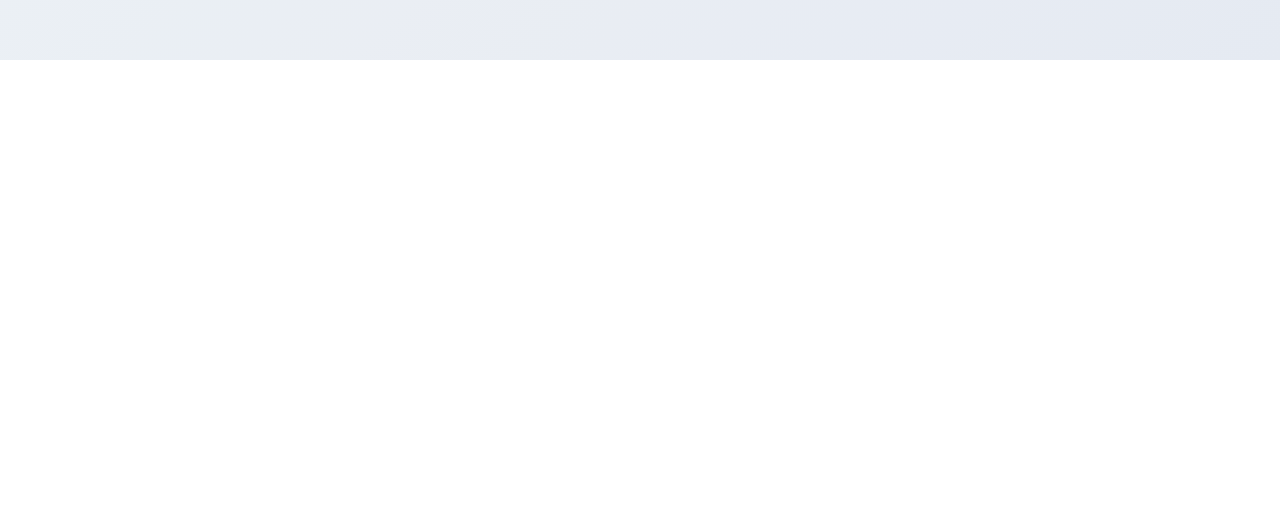
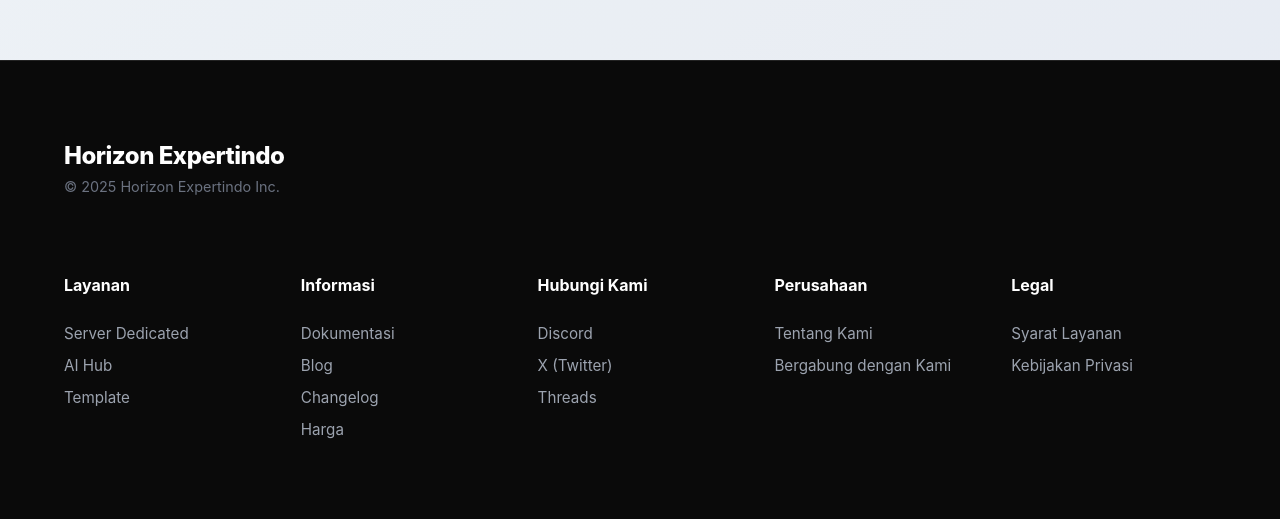
Before and after one commit to die-dart/k3-horizon, a plain HTML site: page index.html in a window 1280 px wide. Shown: the part 2847-3366 px from the top of the page. Before the commit the page ends 2907 px from the top, so only its background shows below. Drawn offline with Linux system fonts and the light colour scheme.

Commit message:
feat: Add a new footer section with branding, navigation, and responsive styling.

```diff
--- a/index.html
+++ b/index.html
@@ -368,6 +368,69 @@
             </div>
         </div>
     </section>
+    <!-- Footer Section -->
+    <footer class="site-footer">
+        <div class="footer-container">
+            <!-- Branding Area -->
+            <div class="footer-brand">
+                <h2 class="footer-logo">Horizon Expertindo</h2>
+                <p class="copyright-text">© 2025 Horizon Expertindo Inc.</p>
+            </div>
+
+            <!-- Navigation Grid -->
+            <div class="footer-grid">
+                <!-- Column 1 -->
+                <div class="footer-column">
+                    <h3 class="footer-header">Layanan</h3>
+                    <ul class="footer-links">
+                        <li><a href="#">Server Dedicated</a></li>
+                        <li><a href="#">AI Hub</a></li>
+                        <li><a href="#">Template</a></li>
+                    </ul>
+                </div>
+
+                <!-- Column 2 -->
+                <div class="footer-column">
+                    <h3 class="footer-header">Informasi</h3>
+                    <ul class="footer-links">
+                        <li><a href="#">Dokumentasi</a></li>
+                        <li><a href="#">Blog</a></li>
+                        <li><a href="#">Changelog</a></li>
+                        <li><a href="#">Harga</a></li>
+                    </ul>
+                </div>
+
+                <!-- Column 3 -->
+                <div class="footer-column">
+                    <h3 class="footer-header">Hubungi Kami</h3>
+                    <ul class="footer-links">
+                        <li><a href="#">Discord</a></li>
+                        <li><a href="#">X (Twitter)</a></li>
+                        <li><a href="#">Threads</a></li>
+                    </ul>
+                </div>
+
+                <!-- Column 4 -->
+                <div class="footer-column">
+                    <h3 class="footer-header">Perusahaan</h3>
+                    <ul class="footer-links">
+                        <li><a href="#">Tentang Kami</a></li>
+                        <li><a href="#">Bergabung dengan Kami</a></li>
+                    </ul>
+                </div>
+
+                <!-- Column 5 -->
+                <div class="footer-column">
+                    <h3 class="footer-header">Legal</h3>
+                    <ul class="footer-links">
+                        <li><a href="#">Syarat Layanan</a></li>
+                        <li><a href="#">Kebijakan Privasi</a></li>
+                    </ul>
+                </div>
+            </div>
+        </div>
+    </footer>
+
     <script src="script.js"></script>
 </body>
 
--- a/style.css
+++ b/style.css
@@ -940,3 +940,114 @@ body.dark-mode .program-card {
     transform: translateY(-8px) rotate(-45deg);
   }
 }
+
+/* --- Footer Section --- */
+.site-footer {
+  background-color: #0A0A0A;
+  color: #9CA3AF;
+  padding: 80px 0;
+  border-top: 1px solid rgba(255, 255, 255, 0.1);
+  width: 100%;
+}
+
+.footer-container {
+  max-width: 1200px;
+  margin: 0 auto;
+  padding: 0 1.5rem;
+  display: flex;
+  flex-direction: column;
+  gap: 3rem;
+}
+
+/* Branding Area */
+.footer-brand {
+  margin-bottom: 2rem;
+}
+
+.footer-logo {
+  font-size: 1.5rem;
+  font-weight: 800;
+  color: white;
+  margin-bottom: 0.5rem;
+  letter-spacing: -0.02em;
+}
+
+.copyright-text {
+  font-size: 0.9rem;
+  color: #6b7280;
+}
+
+/* Grid Layout */
+.footer-grid {
+  display: grid;
+  grid-template-columns: repeat(5, 1fr);
+  gap: 2rem;
+}
+
+.footer-column {
+  display: flex;
+  flex-direction: column;
+  gap: 1.25rem;
+}
+
+.footer-header {
+  font-size: 1rem;
+  font-weight: 700;
+  color: white;
+  margin-bottom: 0.5rem;
+}
+
+.footer-links {
+  list-style: none;
+  display: flex;
+  flex-direction: column;
+  gap: 0.75rem;
+}
+
+.footer-links li a {
+  text-decoration: none;
+  color: #9CA3AF;
+  font-size: 0.95rem;
+  transition: color 0.3s ease;
+}
+
+.footer-links li a:hover {
+  color: #6d28d9;
+  /* Purple on hover */
+}
+
+/* Dark Mode Adaptation if needed (Already dark, but ensures consistency) */
+body.dark-mode .site-footer {
+  background-color: #0A0A0A;
+  border-top: 1px solid rgba(255, 255, 255, 0.1);
+}
+
+/* Responsive Footer */
+@media (max-width: 1024px) {
+  .footer-grid {
+    grid-template-columns: repeat(3, 1fr);
+    gap: 3rem;
+  }
+}
+
+@media (max-width: 768px) {
+  .site-footer {
+    padding: 60px 0;
+  }
+
+  .footer-grid {
+    grid-template-columns: repeat(2, 1fr);
+    gap: 2.5rem;
+  }
+}
+
+@media (max-width: 480px) {
+  .footer-grid {
+    grid-template-columns: 1fr;
+    gap: 2rem;
+  }
+
+  .footer-brand {
+    text-align: center;
+  }
+}
```
